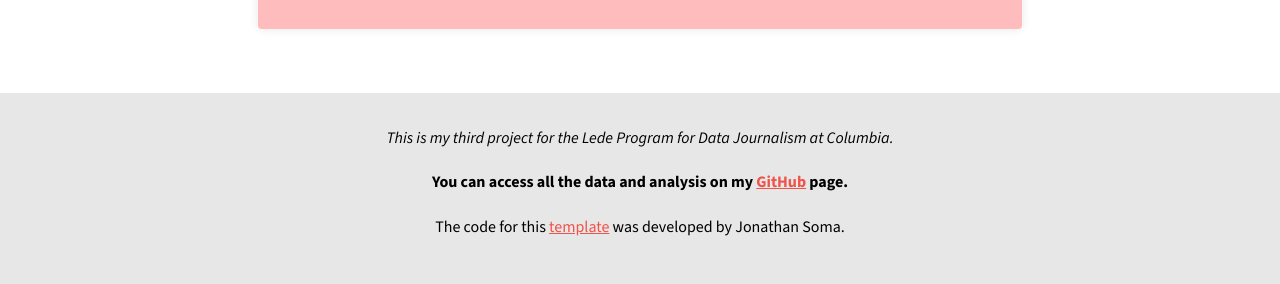
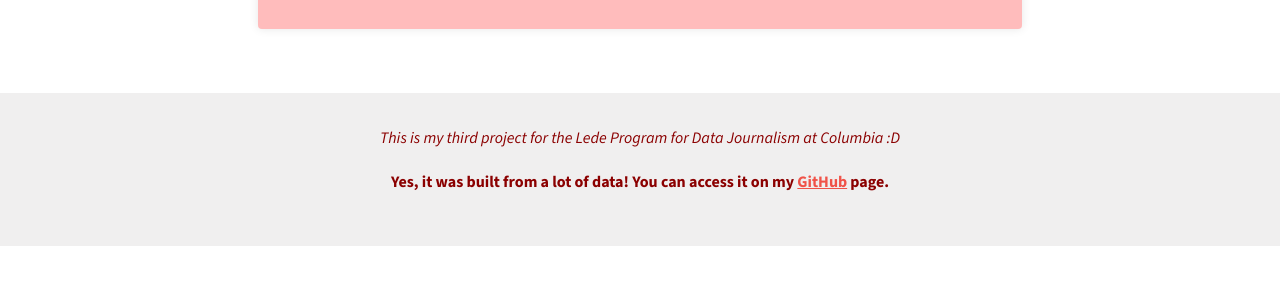
Before and after one commit to gifrioli/accidents_curitiba, a plain HTML site: page index.html in a window 1280 px wide. Shown: the part 7736-8020 px from the top of the page. After the commit the page ends 7982 px from the top, so only its background shows below. Drawn offline with nearby package versions, Linux system fonts and the light colour scheme; a script that the page names is missing.

Commit message:
Update index.html

```diff
--- a/index.html
+++ b/index.html
@@ -35,11 +35,12 @@
         }
 
         .footer {
-            background: #e5e5e5ea;
+            background: #efeeeeea;
             text-align: center;
             font-size: 0.8em;
             margin-top: 2em;
             padding: 2em 0;
+            color: #8B0000;
 }
 
         figure {
@@ -714,9 +715,8 @@
 </div>
 
     <div class="footer">
-            <p><i>This is my third project for the Lede Program for Data Journalism at Columbia.</i></p>
-            <p><strong>You can access all the data and analysis on my <a href="https://github.com/gifrioli">GitHub</a> page.</strong></p>
-            <p>The code for this <a href="https://github.com/jsoma/page-templates/">template</a> was developed by Jonathan Soma.</p>
+            <p><i>This is my third project for the Lede Program for Data Journalism at Columbia :D</i></p>
+            <p><strong>Yes, it was built from a lot of data! You can access it on my <a href="https://github.com/gifrioli">GitHub</a> page.</strong></p>
     </div>
 
     <style>
```
